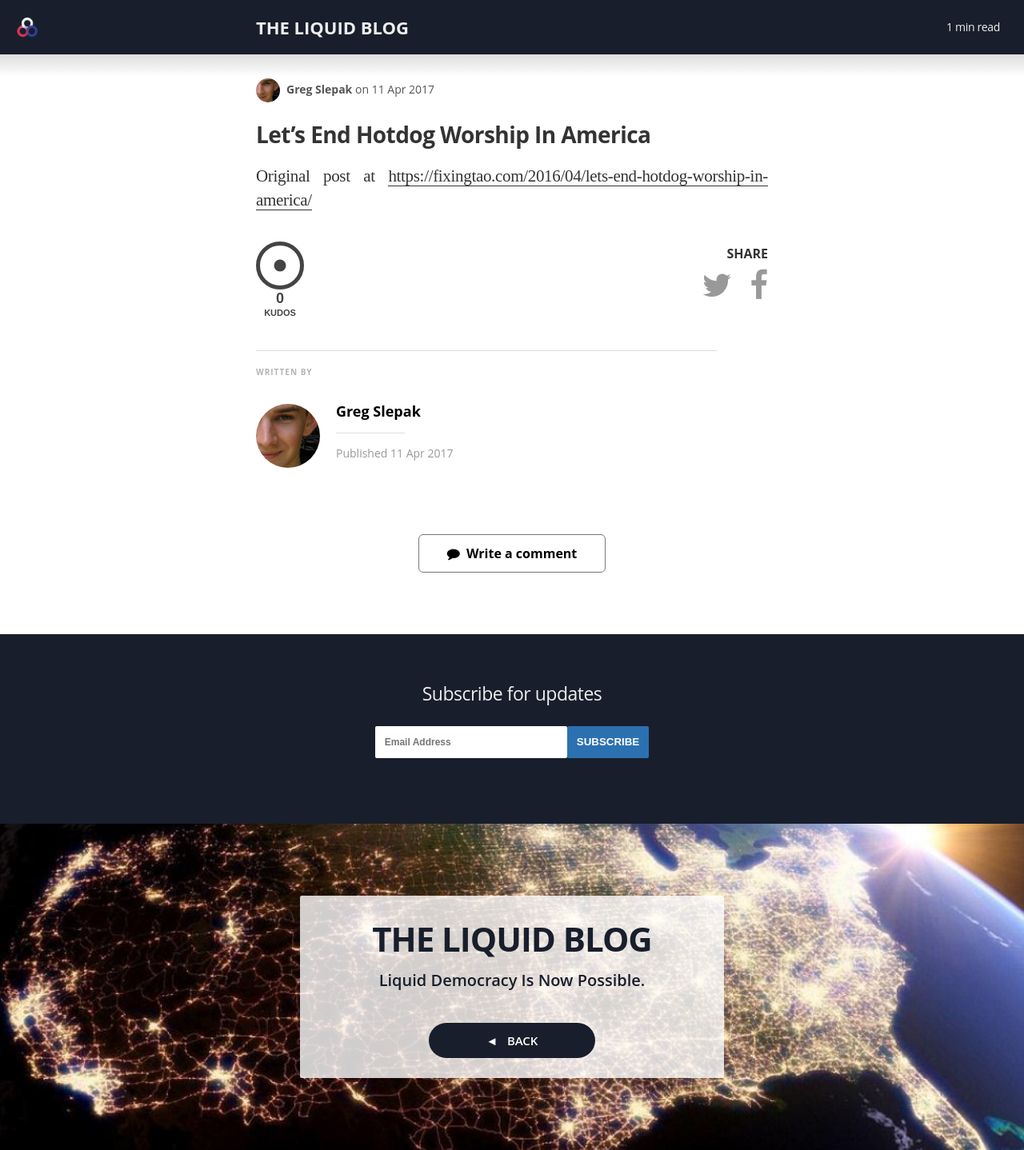
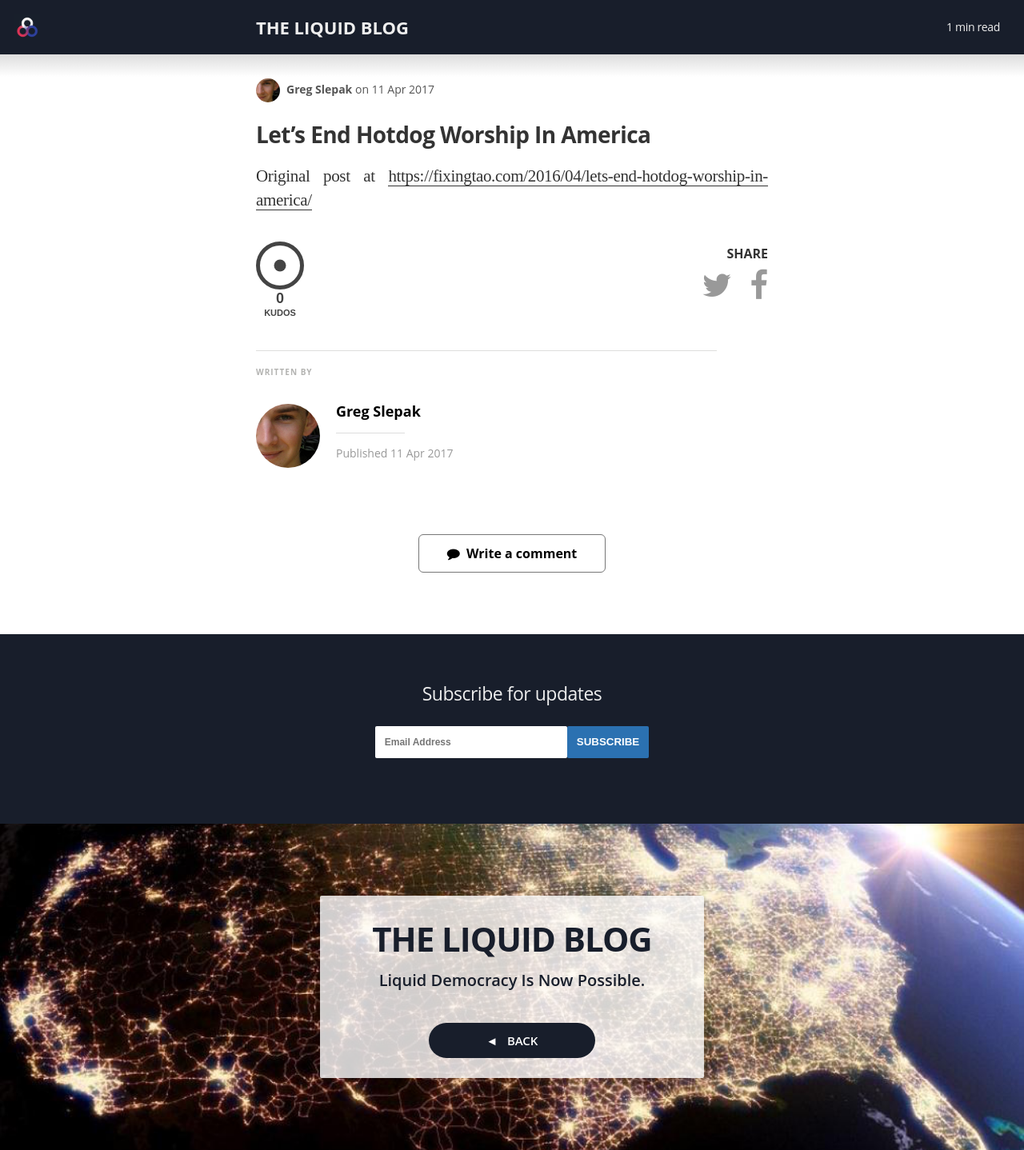
Before and after one commit to voteliquid/blog, a Jekyll site: the page built from _posts/2017-04-11-lets-end-hotdog-worship-in-america.md, in a window 1280 px wide. Shown: the whole page at 80% size. Built offline with Jekyll 4.4.1, drawn with Linux system fonts in a browser that asks for light colours; nearby versions of some CDN libraries; some web fonts are replaced.

Commit message:
Add margin for post footer BACK HOME container

```diff
--- a/css/main.sass
+++ b/css/main.sass
@@ -621,6 +621,8 @@
   width: 100%
   position: relative
   overflow: hidden
+  display: flex
+  justify-content: center
   .background-closer-image
     position: absolute
     top: 0
@@ -633,14 +635,14 @@
     background-position: center
   .inner
     width: 100%
-    max-width: 530px
+    max-width: 480px
     position: relative
     z-index: 99
     background-color: rgba(255, 255, 255, 0.8)
     border-radius: 2px
     padding: 25px 0
     text-align: center
-    margin: 90px auto
+    margin: 90px 5px
     .blog-title
       margin: 0
       padding: 0 0 10px
```
